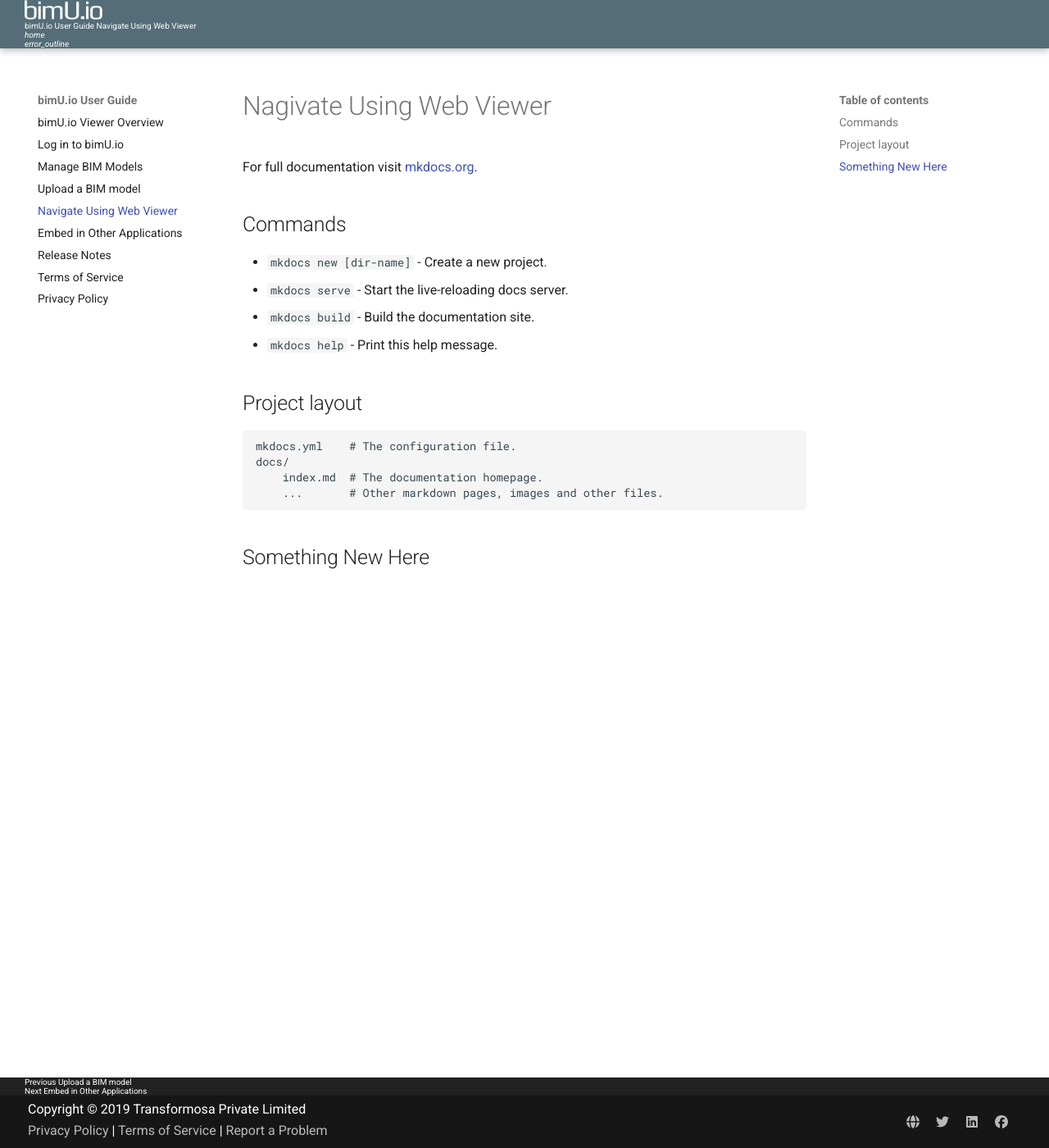
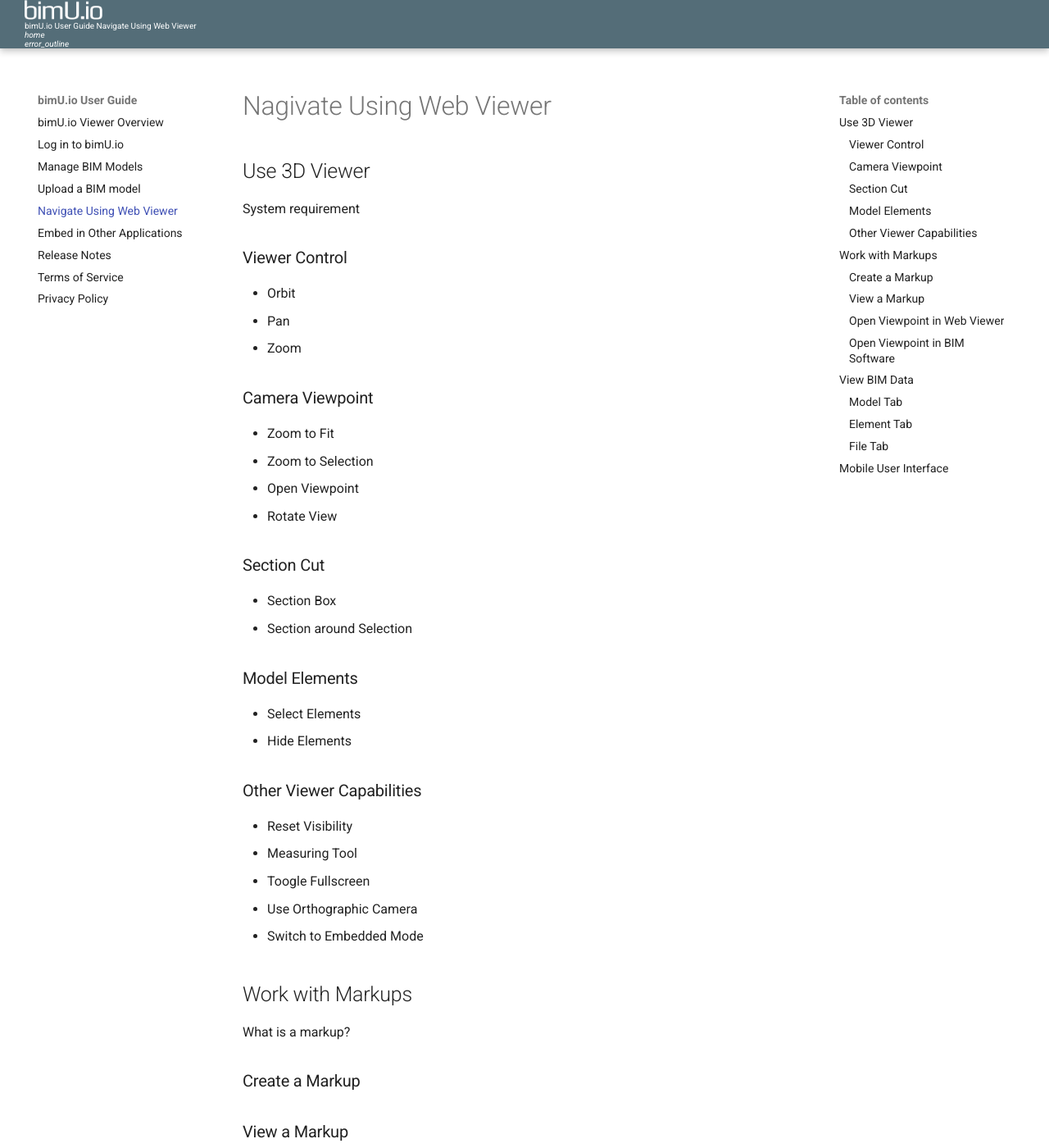
Before and after one commit to Transformosa/bimU.io.Docs, an MkDocs documentation site: the page built from docs/navigate-using-web-viewer.md, in a window 1280 px wide and 1400 px high. Shown: the whole window at 82% size. Built offline with MkDocs 1.6.1 and Material for MkDocs 9.7.7, drawn with Linux system fonts in a browser that asks for light colours; comment, search, counter and statistics services are not loaded; some of the changed text lies outside the part shown.

Commit message:
added some outlines

```diff
--- a/docs/navigate-using-web-viewer.md
+++ b/docs/navigate-using-web-viewer.md
@@ -1,19 +1,53 @@
 # Nagivate Using Web Viewer
 
-For full documentation visit [mkdocs.org](http://mkdocs.org).
+## Use 3D Viewer
 
-## Commands
+System requirement
 
-* `mkdocs new [dir-name]` - Create a new project.
-* `mkdocs serve` - Start the live-reloading docs server.
-* `mkdocs build` - Build the documentation site.
-* `mkdocs help` - Print this help message.
+### Viewer Control
+- Orbit
+- Pan
+- Zoom
 
-## Project layout
+### Camera Viewpoint
+- Zoom to Fit
+- Zoom to Selection
+- Open Viewpoint
+- Rotate View
 
-    mkdocs.yml    # The configuration file.
-    docs/
-        index.md  # The documentation homepage.
-        ...       # Other markdown pages, images and other files.
+### Section Cut
+- Section Box
+- Section around Selection
 
-## Something New Here
+### Model Elements
+- Select Elements
+- Hide Elements
+
+### Other Viewer Capabilities
+- Reset Visibility
+- Measuring Tool
+- Toogle Fullscreen
+- Use Orthographic Camera
+- Switch to Embedded Mode
+
+## Work with Markups
+What is a markup?
+
+### Create a Markup
+
+### View a Markup
+Can edit description, download image, delete.
+
+### Open Viewpoint in Web Viewer
+
+### Open Viewpoint in BIM Software
+
+## View BIM Data
+
+### Model Tab
+
+### Element Tab
+
+### File Tab
+
+## Mobile User Interface
```
Also changed, not shown: docs/embed-in-other-applications.md (+3 -0 lines), docs/upload-a-bim-model.md (+15 -7 lines).
